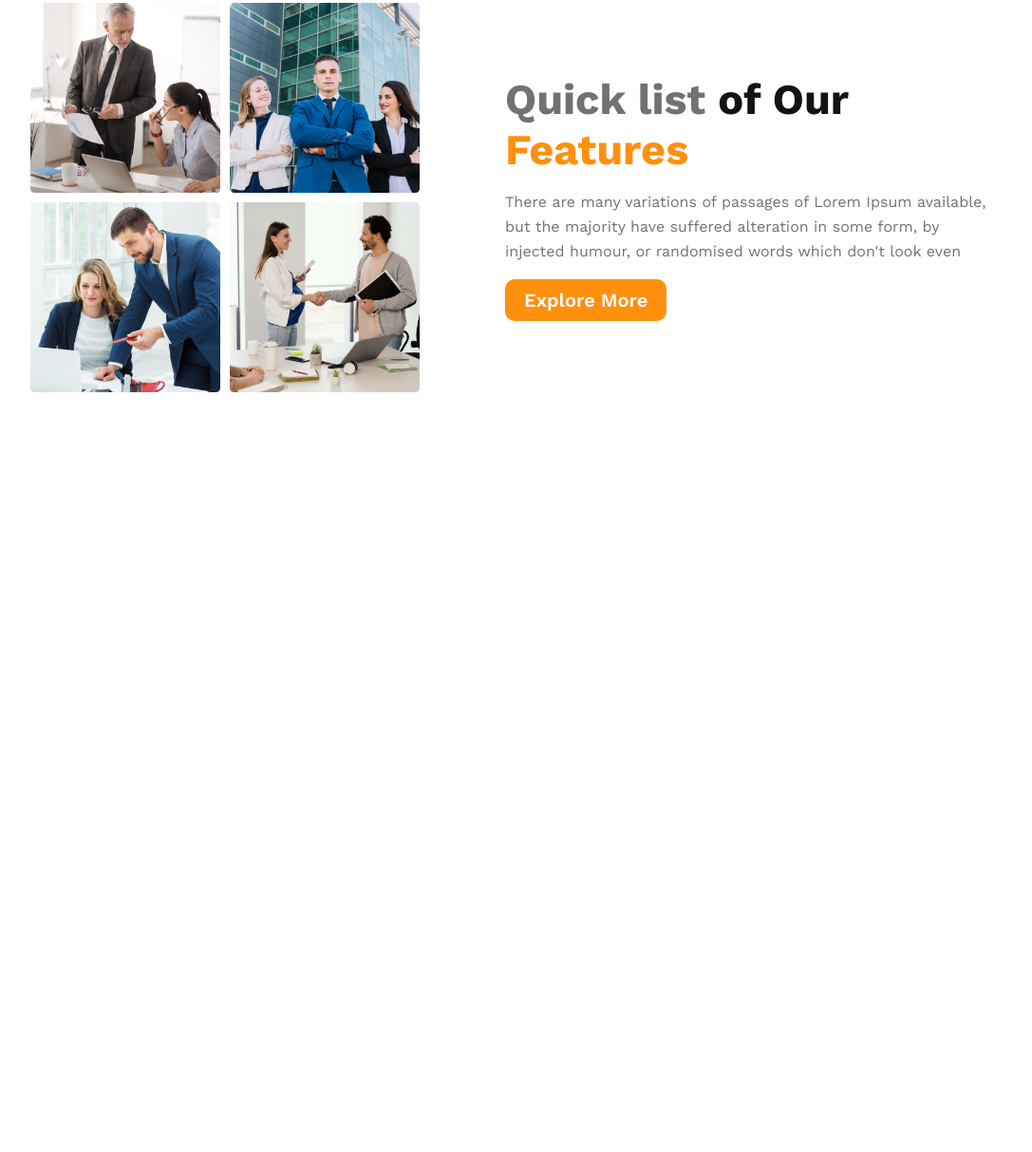
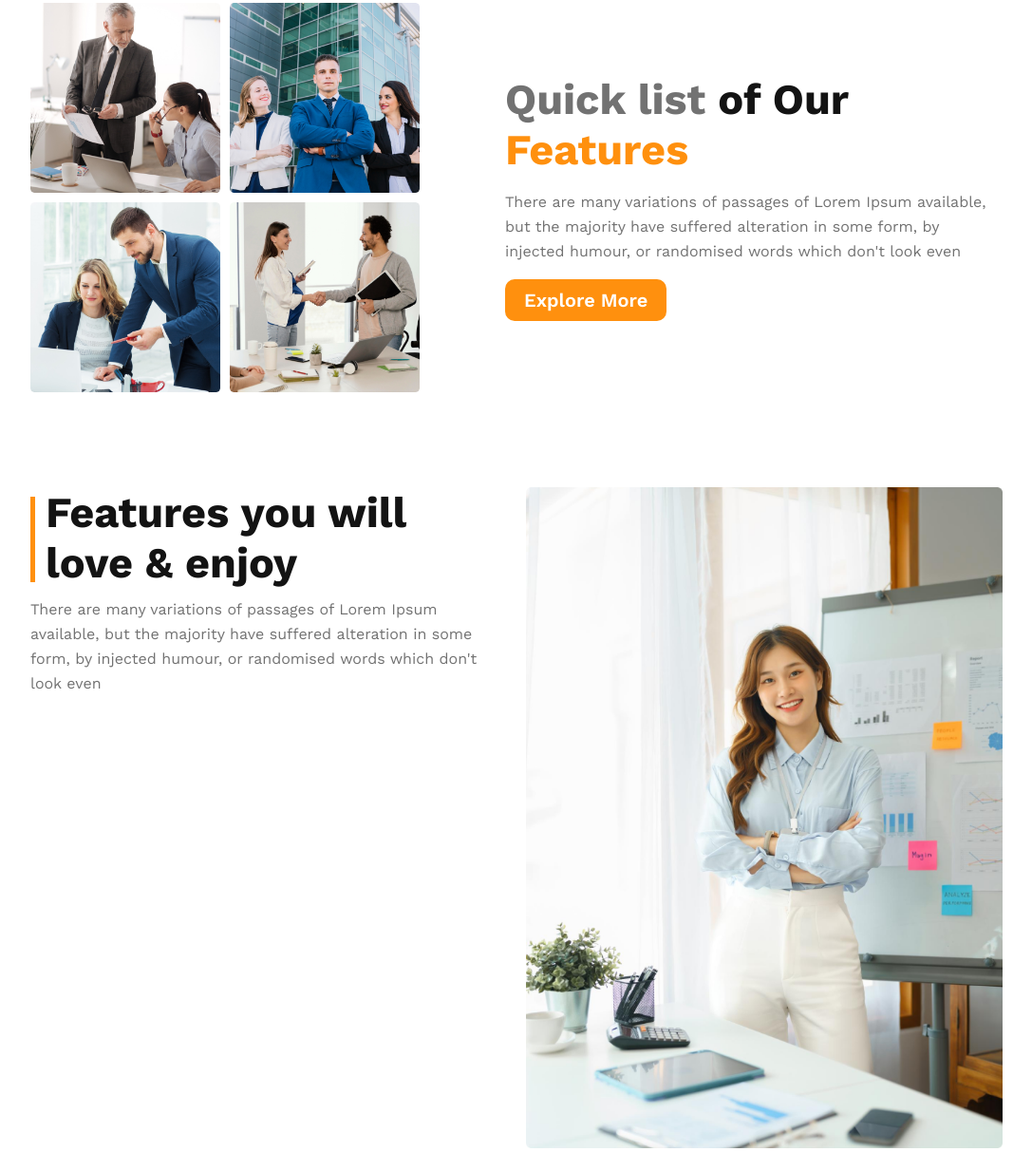
Before and after one commit to developer-abdulaziz/g3-architects-html_css, a plain HTML site: page index.html in a window 1280 px wide. Shown: the part 1066-2279 px from the top of the page at 95% size, without its empty margins (96-1183 px from the left). Before the commit the page ends 1479 px from the top, so only its background shows below. Drawn offline with nearby package versions, Linux system fonts and the light colour scheme.

Commit message:
service title add

```diff
--- a/index.html
+++ b/index.html
@@ -85,6 +85,21 @@
           >
         </div>
       </section>
+
+      <!---------------- features service section  ------------>
+      <section>
+        <div class="features_service">
+            <div class="service">
+                <div class="service_title">
+                    <h2>Features you will <br> love & enjoy</h2>
+                    <p>There are many variations of passages of Lorem Ipsum available, but the majority have suffered alteration in some form, by injected humour, or randomised words which don't look even</p>
+                </div>
+            </div>
+            <div class="service_img">
+                <img src="images/architect.png" alt="">
+            </div>
+        </div>
+      </section>
     </main>
   </body>
 </html>
--- a/style.css
+++ b/style.css
@@ -111,6 +111,7 @@ main {
     align-items: center;
     justify-content: space-between;
     gap: 250px;
+    margin-bottom: 100px;
 }
 .gallery {
     display: flex;
@@ -150,3 +151,39 @@ main {
     line-height: 26px;
     color: #727272;
 }
+/*========= features service section  ==========*/
+.features_service {
+    display: flex;
+    gap: 20px;
+}
+.features_service > * {
+    flex-basis: 100%;
+}
+
+.service_title h2{
+    font-style: normal;
+    font-weight: 700;
+    font-size: 45px;
+    color: #131313;
+    margin-bottom: 10px;
+    padding-left: 16px;
+    position: relative;
+}
+.service_title h2::before {
+    position: absolute;
+    content: "";
+    /* top: 0;
+    left: 0; */
+    width: 5px;
+    height: 90px;
+    left: 0px;
+    top: 10px;
+   background: var(--main--color);
+}
+.service_title p {
+    font-style: normal;
+    font-weight: 400;
+    font-size: 16px;
+    line-height: 26px;
+    color: #727272;
+}
```
